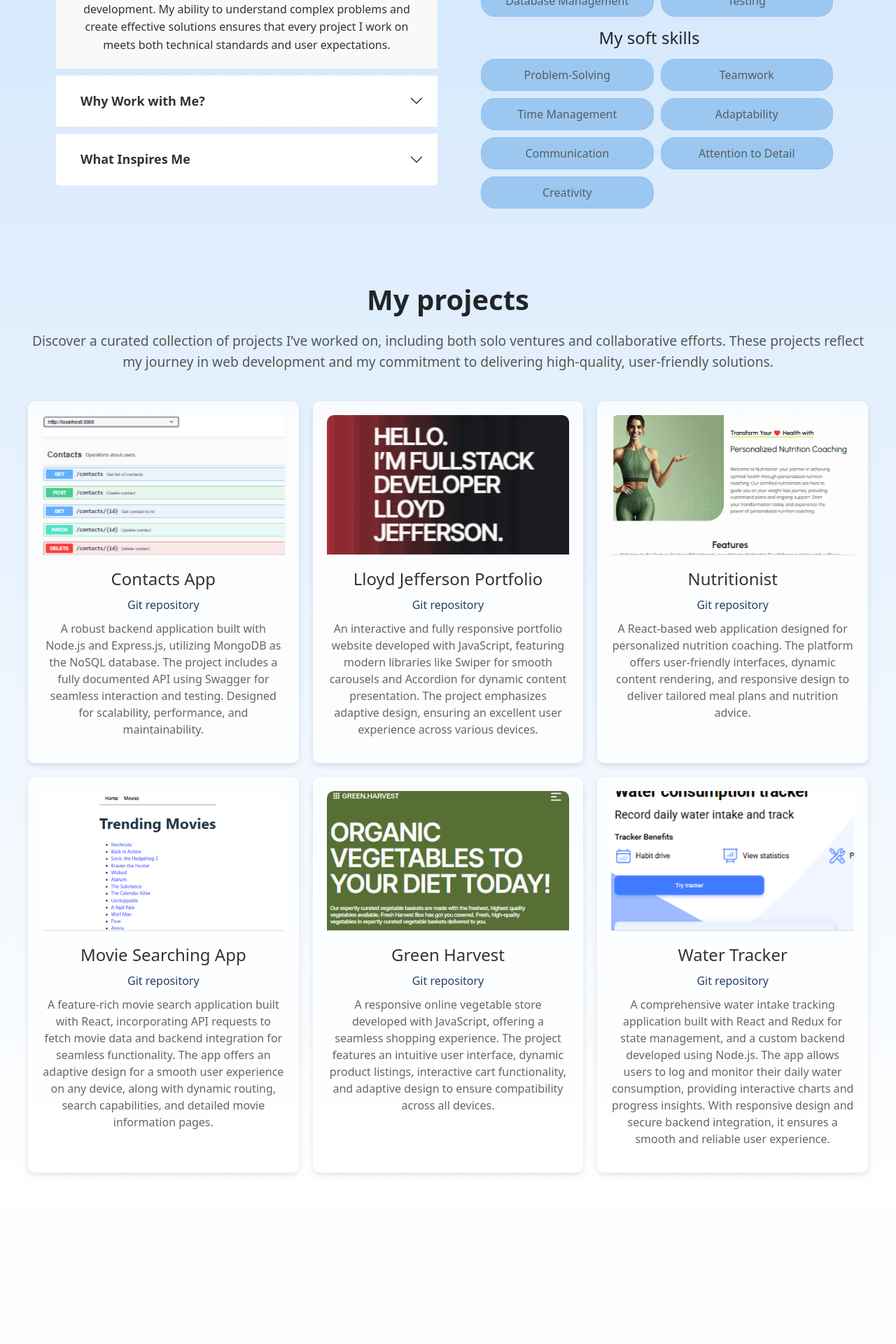
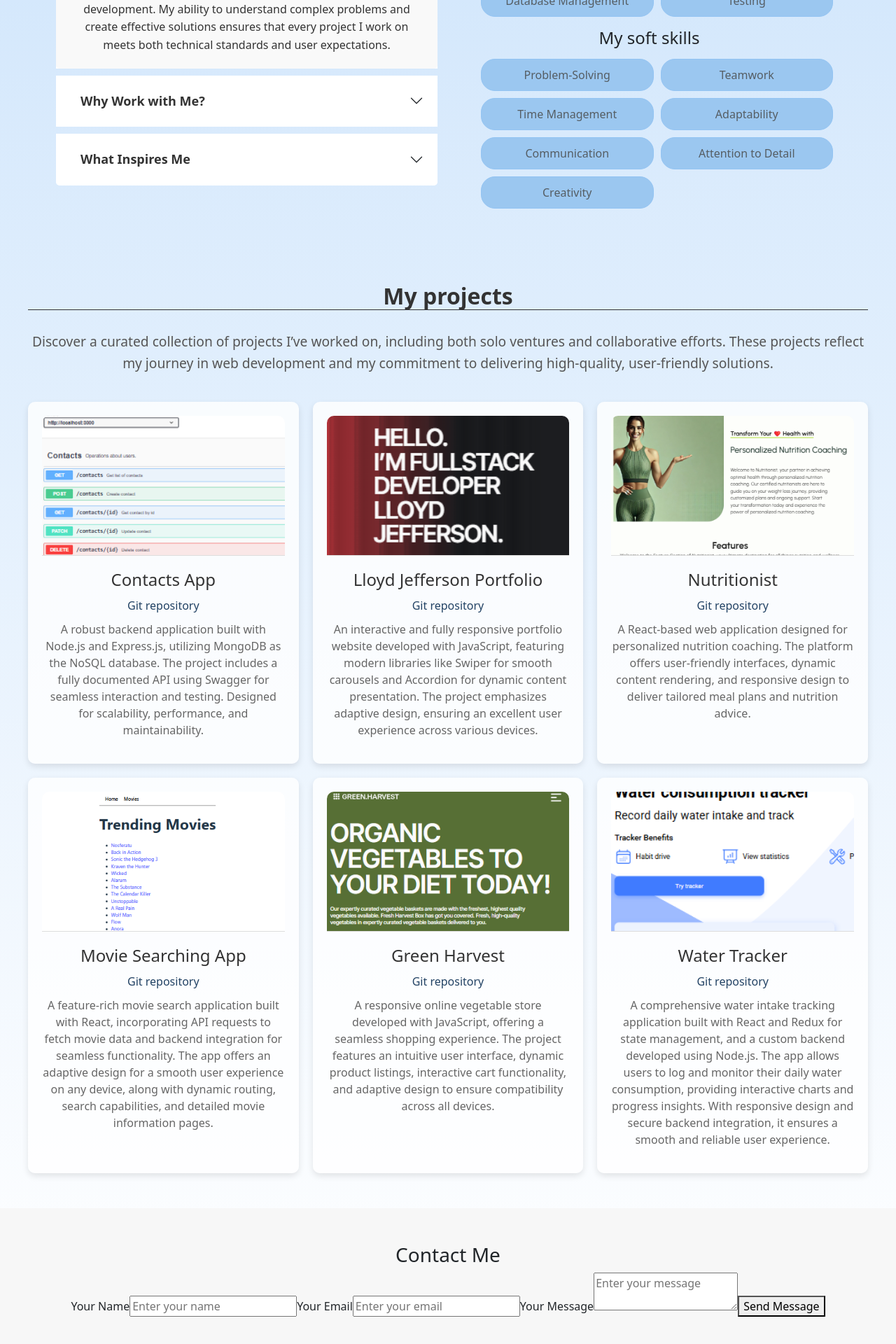
Before and after one commit to AlinaChorna7/Portfolio, a React (Vite) app: page / in a window 1280 px wide. Shown: the part 1175-3095 px from the top of the page at 70% size. Before the commit the page ends 2900 px from the top, so only its background shows below. Built offline with nearby package versions, Linux system fonts and the light colour scheme.

Commit message:
contact i progress

```diff
--- a/package.json
+++ b/package.json
@@ -11,6 +11,7 @@
   },
   "dependencies": {
     "bootstrap": "^5.3.3",
+    "emailjs-com": "^3.2.0",
     "react": "^18.3.1",
     "react-bootstrap": "^2.10.7",
     "react-dom": "^18.3.1"
--- a/src/App.jsx
+++ b/src/App.jsx
@@ -1,6 +1,7 @@
 
 import './App.css'
 import AboutMe from './components/about/AboutMe'
+import Contact from './components/contact/Contact'
 import Header from './components/header/Header'
 import Hero from './components/hero/Hero'
 import Projects from './components/projects/Projects'
@@ -17,6 +18,7 @@ function App() {
 <Hero/>
 <AboutMe/>
 <Projects/>
+<Contact/>
     </main>
      </>
   )
--- a/src/components/contact/Contact.jsx
+++ b/src/components/contact/Contact.jsx
@@ -1,11 +1,63 @@
 import './Contact.css';
+import emailjs from "emailjs-com";
 
+const Contact = () => {
+  const sendEmail = (e) => {
+    e.preventDefault(); // Забороняємо перезавантаження сторінки
 
-const Contact = () =>{
+    emailjs
+      .sendForm(
+        "your_service_id", // ID вашого сервісу
+        "your_template_id", // ID вашого шаблону
+        e.target, // Форма
+        "your_user_id" // Ваш публічний ключ (API Key)
+      )
+      .then(
+        (result) => {
+          alert("Message sent successfully!", result);
+        },
+        (error) => {
+          alert("Failed to send message. Please try again later.", error);
+        }
+      );
 
+    e.target.reset(); // Очистити форму після відправки
+  };
 
+  return (
+    <section id="contact" className="contact-section">
+      <h3>Contact Me</h3>
+      <form onSubmit={sendEmail}>
+        <label htmlFor="name">Your Name</label>
+        <input
+          type="text"
+          id="name"
+          name="name"
+          placeholder="Enter your name"
+          required
+        />
 
+        <label htmlFor="email">Your Email</label>
+        <input
+          type="email"
+          id="email"
+          name="email"
+          placeholder="Enter your email"
+          required
+        />
 
+        <label htmlFor="message">Your Message</label>
+        <textarea
+          id="message"
+          name="message"
+          placeholder="Enter your message"
+          required
+        ></textarea>
+
+        <button type="submit">Send Message</button>
+      </form>
+    </section>
+  );
 };
 
 export default Contact;
--- a/src/components/projects/Projects.css
+++ b/src/components/projects/Projects.css
@@ -13,9 +13,12 @@
 }
 
 .projects-title {
-    font-size: 2.5rem;
+    font-size: 24px;
+    font-weight: bold;
+    text-align: center;
+    color: #333333;
+    border-bottom: 1px solid #333333;
     margin-bottom: 20px;
-    font-weight: bold;
 }
 
 .git-repo{
@@ -97,12 +100,23 @@ a {
 }
 
 @media (min-width: 768px) {
+    .projects-title{
+
+        font-size: 28px;
+        margin-bottom: 20px;
+    }
+
     .projects-list {
         grid-template-columns: repeat(2, 1fr);
     }
 }
 
 @media (min-width: 1024px) {
+    .projects-title{
+        font-size: 32px;
+        margin-bottom: 30px;
+    }
+
     .projects-list {
         grid-template-columns: repeat(3, 1fr);
     }
```
Also changed, not shown: src/components/about/aboutMe.css (+4 -5 lines), 1 other file (tests, documents, lock files or other folders).
